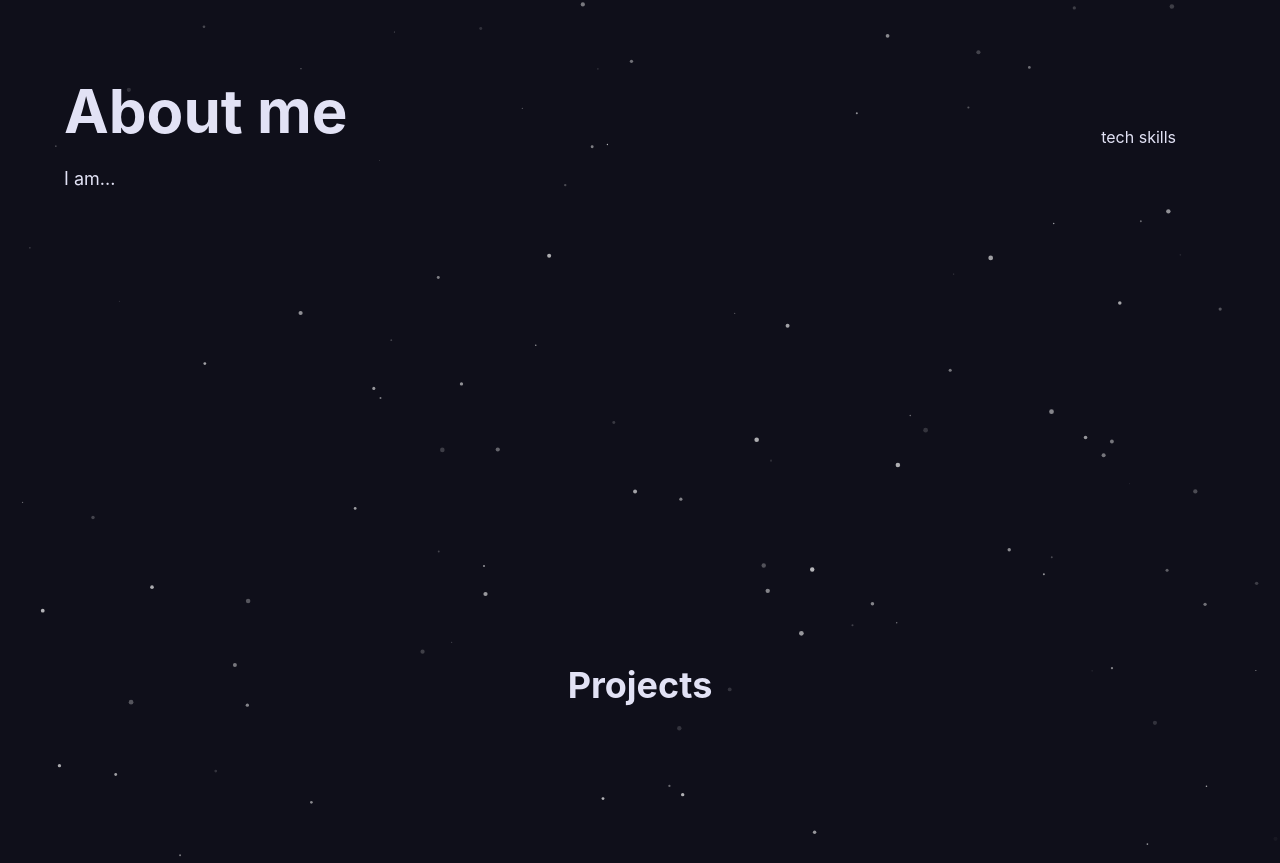
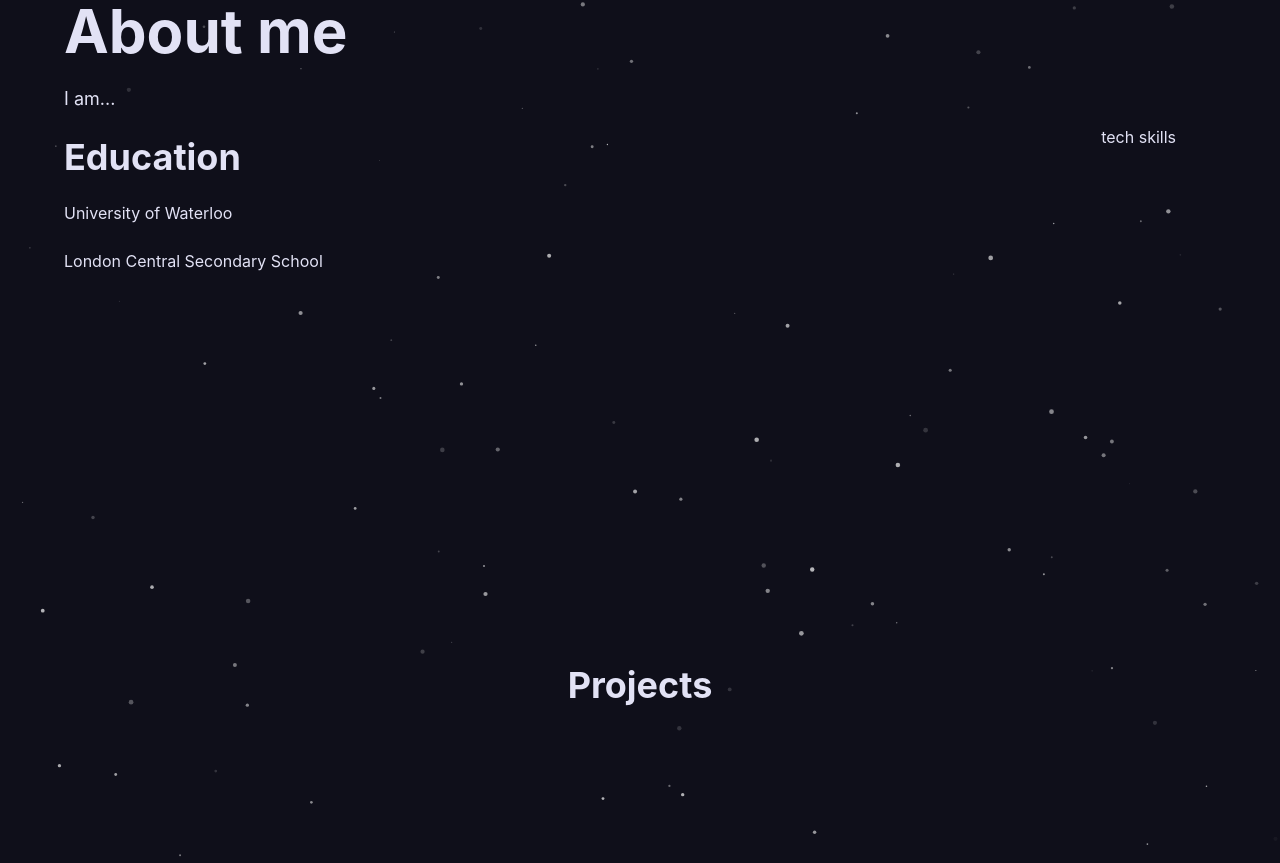
Before and after one commit to lslr6302/personal-portfolio, a React (Vite) app: page / in a window 1280 px wide. Shown: the part 1063-1926 px from the top of the page. Built offline with nearby package versions, Linux system fonts and the light colour scheme.

Commit message:
last commit before sleep i swear

```diff
--- a/src/sections/About.jsx
+++ b/src/sections/About.jsx
@@ -11,6 +11,18 @@ function About() {
 
           <p className="text-lg text-muted-foreground max-w-md mx-auto md:mx-0">
             I am...
+          </p>
+
+          <h1 className="text-5xl md:text-4xl font-bold text-primary">
+            Education
+          </h1>
+
+          <p>
+            University of Waterloo
+          </p>
+
+          <p>
+            London Central Secondary School
           </p>
         </div>
 
```
Also changed, not shown: 1 other file (tests, documents, lock files or other folders).
